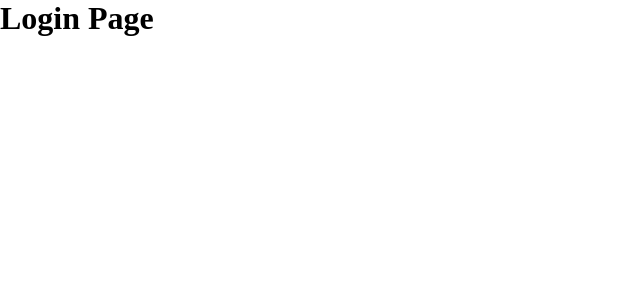
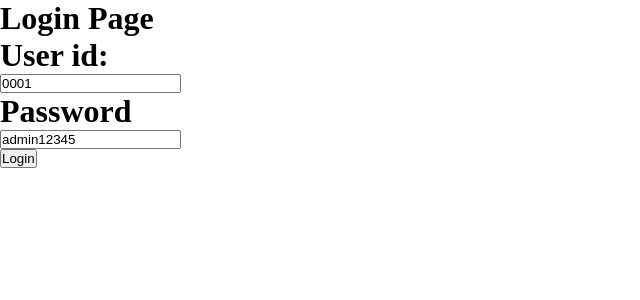
Before and after one commit to Suvrodev/UniversityManagement-Client, a React (Vite) app: page /login in a window 1280 px wide. Shown: the top 300 px of the page, without its empty margins (0-640 px from the left). Built offline with nearby package versions, Linux system fonts and the light colour scheme.

Commit message:
Using rtk query-cookies-persists

```diff
--- a/package.json
+++ b/package.json
@@ -14,15 +14,18 @@
     "@ant-design/icons": "^5.5.2",
     "@reduxjs/toolkit": "^2.5.0",
     "antd": "^5.23.0",
+    "jwt-decode": "^4.0.0",
     "react": "^18.3.1",
     "react-dom": "^18.3.1",
     "react-redux": "^9.2.0",
-    "react-router": "^7.1.1"
+    "react-router": "^7.1.1",
+    "redux-persist": "^6.0.0"
   },
   "devDependencies": {
     "@eslint/js": "^9.17.0",
     "@types/react": "^18.3.18",
     "@types/react-dom": "^18.3.5",
+    "@types/redux-persist": "^4.0.0",
     "@vitejs/plugin-react": "^4.3.4",
     "eslint": "^9.17.0",
     "eslint-plugin-react-hooks": "^5.0.0",
--- a/src/main.tsx
+++ b/src/main.tsx
@@ -4,12 +4,15 @@ import "./index.css";
 import { RouterProvider } from "react-router";
 import { router } from "./routes/routes.tsx";
 import { Provider } from "react-redux";
-import { store } from "./redux/store.tsx";
+import { persistor, store } from "./redux/store.tsx";
+import { PersistGate } from "redux-persist/integration/react";
 
 createRoot(document.getElementById("root")!).render(
   <StrictMode>
     <Provider store={store}>
-      <RouterProvider router={router} />
+      <PersistGate loading={null} persistor={persistor}>
+        <RouterProvider router={router} />
+      </PersistGate>
     </Provider>
   </StrictMode>
 );
--- a/src/pages/Login.tsx
+++ b/src/pages/Login.tsx
@@ -1,7 +1,58 @@
+import { FormEvent } from "react";
+import { useLoginMutation } from "../redux/features/auth/authApi";
+import { useAppDispatch } from "../redux/hooks";
+import { setUser } from "../redux/features/auth/authSlice";
+import { verifyToken } from "../utils/verifyToken";
+
 const Login = () => {
+  // const [login,{data,isError,isLoading}] = useLoginMutation();
+  const [login] = useLoginMutation();
+
+  const dispatch = useAppDispatch();
+  // console.log("isError", isError);
+  // console.log("isLoading: ", isLoading);
+  const handleLogin = async (event: FormEvent<HTMLFormElement>) => {
+    event.preventDefault();
+    const Form = event.target as HTMLFormElement;
+    const id: string = Form.userId.value;
+    const password: string = Form.password.value;
+
+    const loginInfo = { id, password };
+    // console.log("Login Form: ", loginInfo);
+    const res = await login(loginInfo).unwrap();
+    console.log("Response: ", res);
+    const user = verifyToken(res?.data?.accessToken);
+    console.log("User: ", user);
+    dispatch(setUser({ user, token: res.data.accessToken }));
+  };
   return (
     <div>
       <h1>Login Page</h1>
+      <form onSubmit={handleLogin}>
+        <div>
+          <h1>User id:</h1>
+          <input
+            type="text"
+            name="userId"
+            id=""
+            placeholder="User id"
+            className=""
+            defaultValue="0001"
+          />
+        </div>
+        <div>
+          <h1>Password</h1>
+          <input
+            type="text"
+            name="password"
+            id=""
+            placeholder="User id"
+            className=""
+            defaultValue={"admin12345"}
+          />
+        </div>
+        <button>Login</button>
+      </form>
     </div>
   );
 };
--- a/src/redux/api/baseApi.ts
+++ b/src/redux/api/baseApi.ts
@@ -2,6 +2,9 @@ import { createApi, fetchBaseQuery } from "@reduxjs/toolkit/query/react";
 
 export const baseApi = createApi({
   reducerPath: "baseApi",
-  baseQuery: fetchBaseQuery({ baseUrl: "http://localhost:5000/api/v1" }),
+  baseQuery: fetchBaseQuery({
+    baseUrl: "http://localhost:5000/api/v1",
+    credentials: "include",
+  }),
   endpoints: () => ({}),
 });
--- a/src/redux/features/auth/authApi.ts
+++ b/src/redux/features/auth/authApi.ts
@@ -11,4 +11,5 @@ const authApi = baseApi.injectEndpoints({
     }),
   }),
 });
+
 export const { useLoginMutation } = authApi;
--- a/src/redux/features/auth/authSlice.ts
+++ b/src/redux/features/auth/authSlice.ts
@@ -2,7 +2,7 @@ import { createSlice } from "@reduxjs/toolkit";
 
 type TAuthState = {
   user: null | object;
-  token: null | object;
+  token: null | string;
 };
 
 const initialState: TAuthState = {
@@ -19,12 +19,12 @@ export const authSlice = createSlice({
       state.user = user;
       state.token = token;
     },
-    logOut: (state) => {
+    logout: (state) => {
       state.user = null;
       state.token = null;
     },
   },
 });
 
-export const { setUser, logOut } = authSlice.actions;
+export const { setUser, logout } = authSlice.actions;
 export default authSlice.reducer;
--- a/src/redux/store.tsx
+++ b/src/redux/store.tsx
@@ -1,10 +1,38 @@
 import { configureStore } from "@reduxjs/toolkit";
 import authReducer from "./features/auth/authSlice";
+import { baseApi } from "./api/baseApi";
+import {
+  persistStore,
+  persistReducer,
+  FLUSH,
+  REHYDRATE,
+  PAUSE,
+  PERSIST,
+  PURGE,
+  REGISTER,
+} from "redux-persist";
+import storage from "redux-persist/lib/storage";
+
+const persistConfig = {
+  key: "auth",
+  storage,
+};
+
+const persistedAuthReducer = persistReducer(persistConfig, authReducer);
+
 export const store = configureStore({
   reducer: {
-    auth: authReducer,
+    auth: persistedAuthReducer,
+    [baseApi.reducerPath]: baseApi.reducer,
   },
+  middleware: (getDefaultMiddleware) =>
+    getDefaultMiddleware({
+      serializableCheck: {
+        ignoredActions: [FLUSH, REHYDRATE, PAUSE, PERSIST, PURGE, REGISTER],
+      },
+    }).concat(baseApi.middleware),
 });
 
 export type RootState = ReturnType<typeof store.getState>;
 export type AppDispatch = typeof store.dispatch;
+export const persistor = persistStore(store);
--- /dev/null
+++ b/src/utils/verifyToken.ts
@@ -0,0 +1,5 @@
+import { jwtDecode } from "jwt-decode";
+
+export const verifyToken = (token: string) => {
+  return jwtDecode(token);
+};
```
Also changed, not shown: 1 other file (tests, documents, lock files or other folders).
